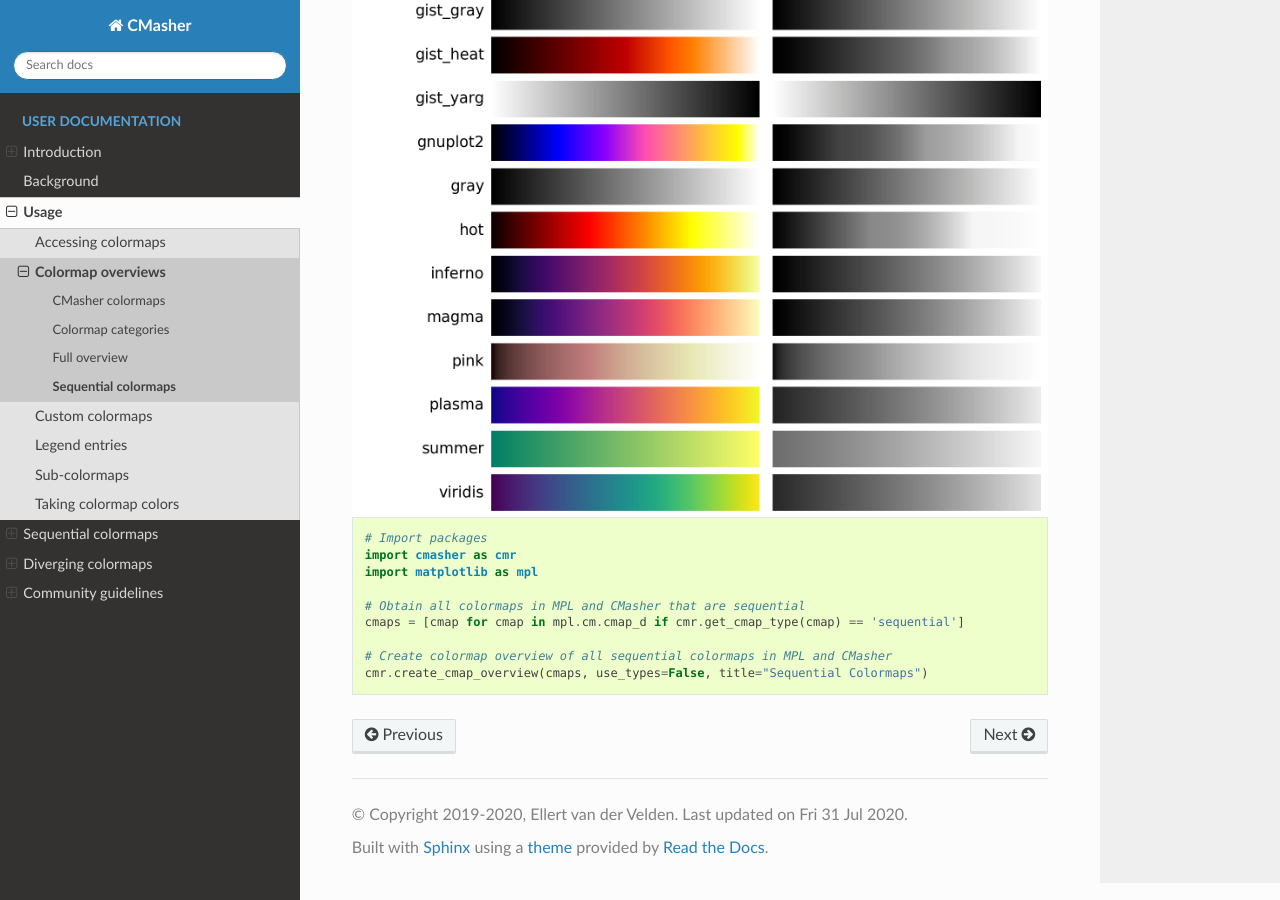
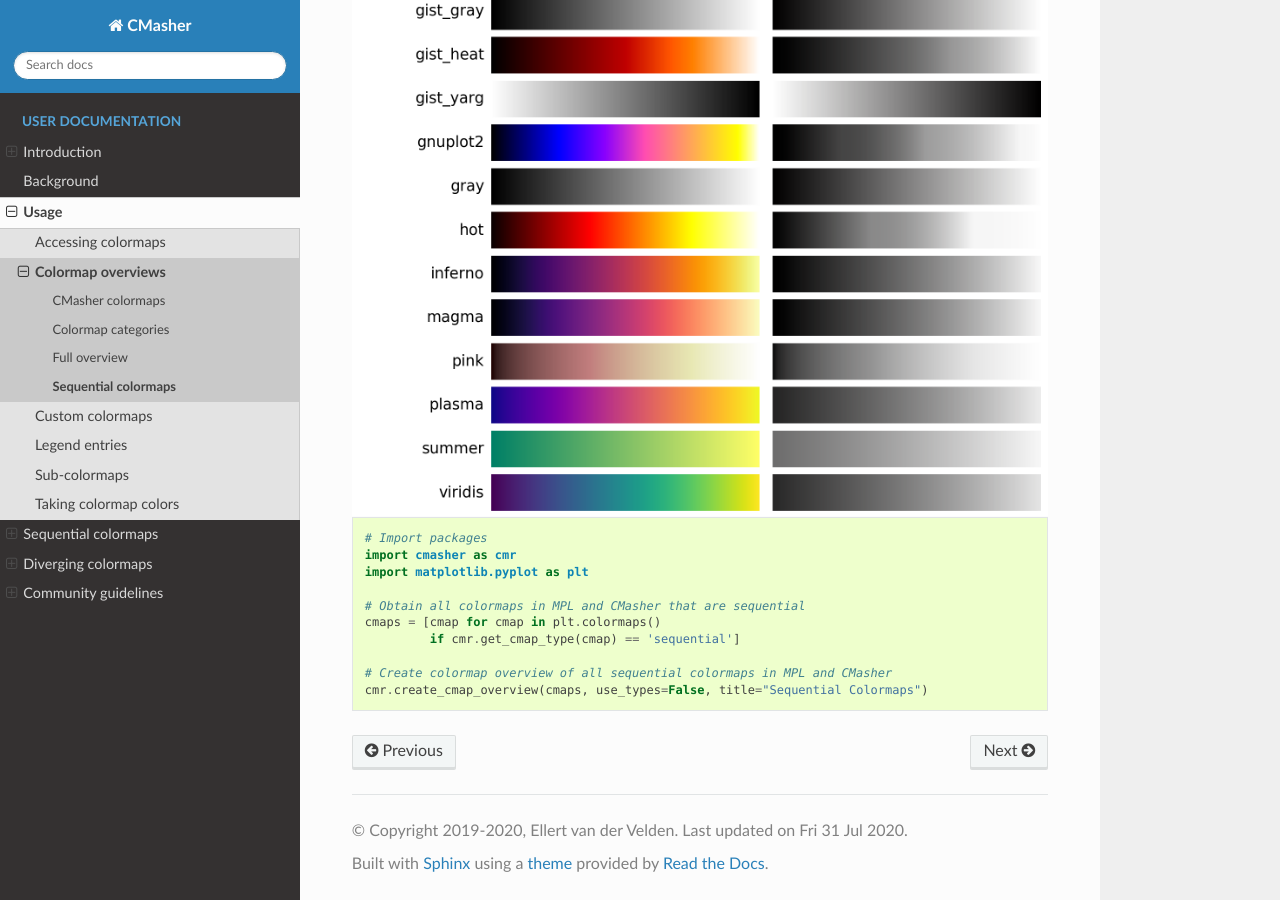
Before and after one commit to 1313e/CMasher, a Sphinx documentation site: the page built from docs/source/user/cmap_overviews/seq_mpl_cmaps.rst, in a window 1280 px wide and 900 px high, scrolled down 2704 px. Built offline with Sphinx 7.4.7 and the Read the Docs theme 2.0.0, drawn with Linux system fonts in a browser that asks for light colours.

Commit message:
As MPL v3.3.0 no longer allows direct access to cmap_d, replace all instances of it.

```diff
--- a/docs/source/user/cmap_overviews/mpl_cmaps.rst
+++ b/docs/source/user/cmap_overviews/mpl_cmaps.rst
@@ -14,10 +14,10 @@ Note that perceptually uniform sequential colormaps should show no curves or cha
 
     # Import packages
     import cmasher as cmr
-    import matplotlib as mpl
+    import matplotlib.pyplot as plt
 
     # Obtain list of all colormaps in MPL
-    cmaps = list(mpl.cm.cmap_d.keys())
+    cmaps = plt.colormaps()
 
     # Create colormap overview of all colormaps in MPL
     cmr.create_cmap_overview(cmaps, plot_profile=True, sort='lightness')
--- a/docs/source/user/cmap_overviews/seq_mpl_cmaps.rst
+++ b/docs/source/user/cmap_overviews/seq_mpl_cmaps.rst
@@ -13,10 +13,11 @@ The overview has its title set to :pycode:`"Sequential Colormaps"` instead of th
 
     # Import packages
     import cmasher as cmr
-    import matplotlib as mpl
+    import matplotlib.pyplot as plt
 
     # Obtain all colormaps in MPL and CMasher that are sequential
-    cmaps = [cmap for cmap in mpl.cm.cmap_d if cmr.get_cmap_type(cmap) == 'sequential']
+    cmaps = [cmap for cmap in plt.colormaps()
+             if cmr.get_cmap_type(cmap) == 'sequential']
 
     # Create colormap overview of all sequential colormaps in MPL and CMasher
     cmr.create_cmap_overview(cmaps, use_types=False, title="Sequential Colormaps")
```
Also changed, not shown: 2 other files.
